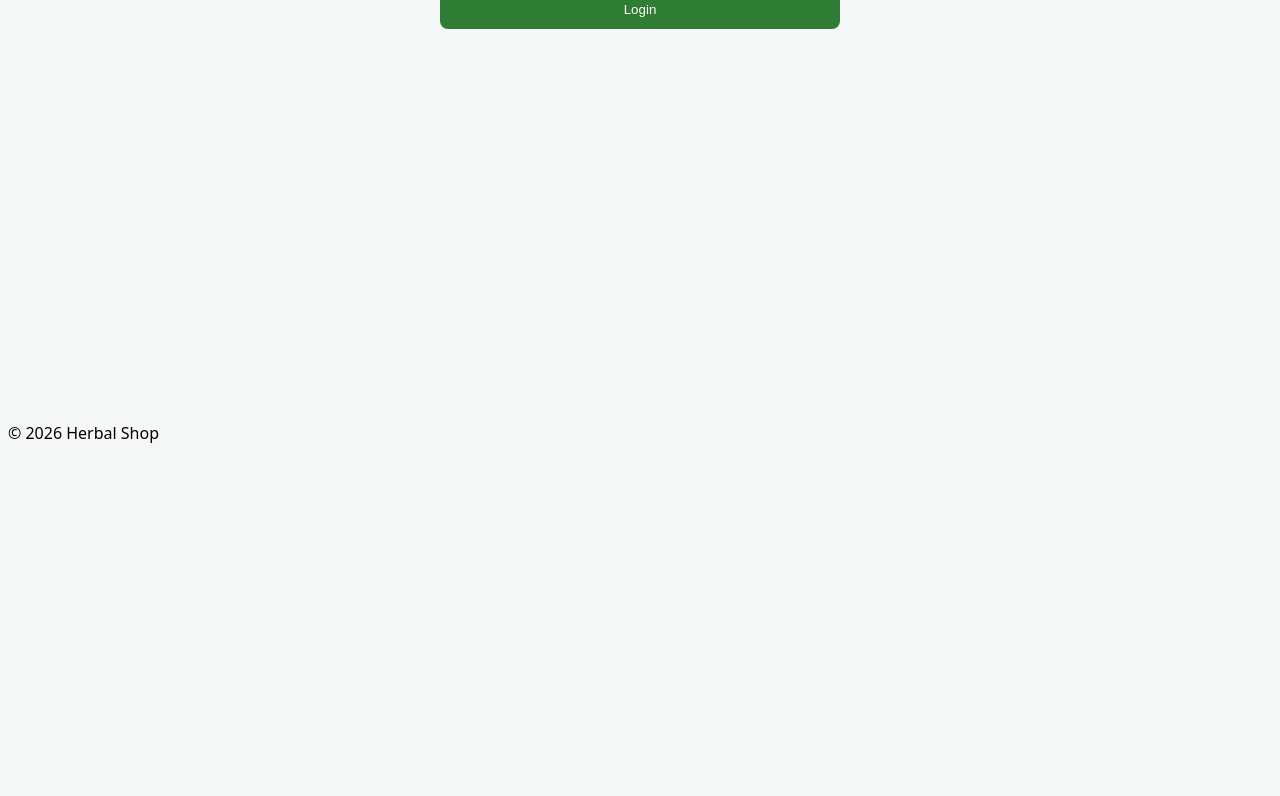
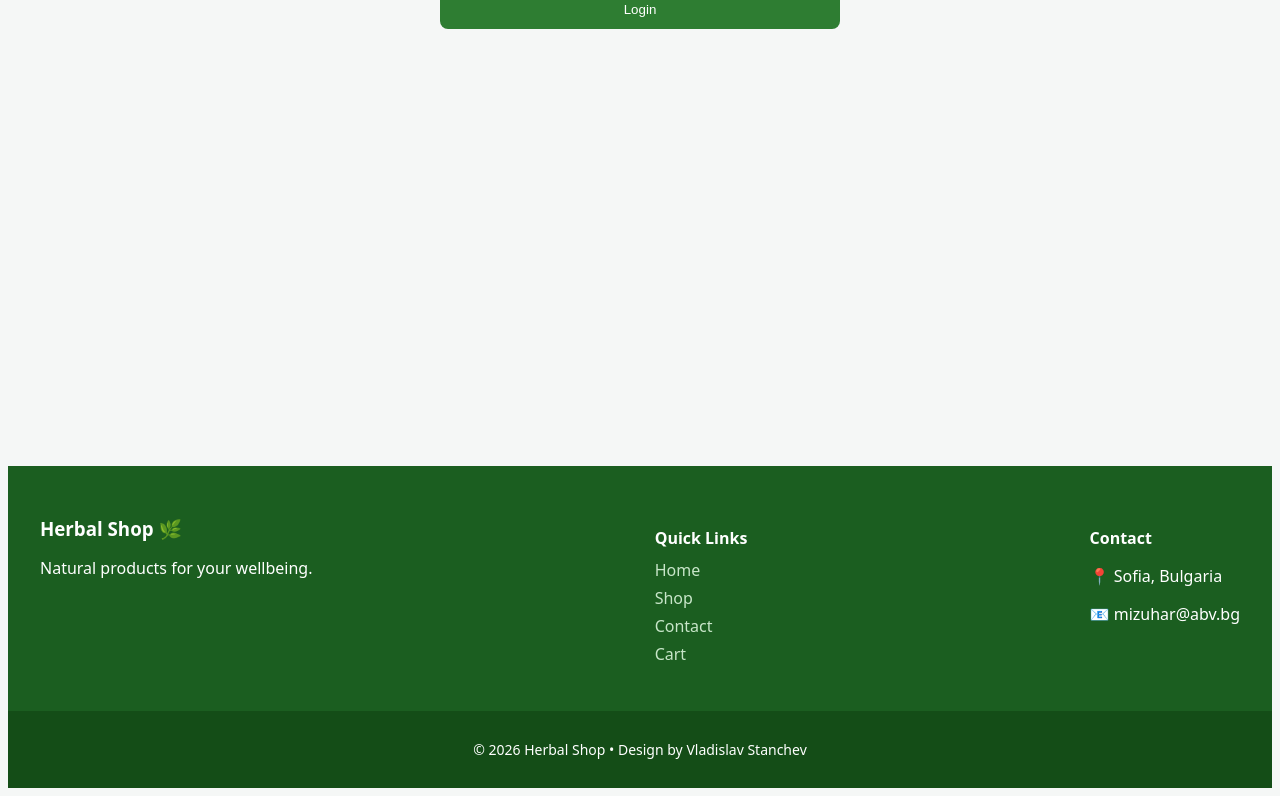
Before and after one commit to mizuhar/herbal-shop-template, a React (Vite) app: page /login in a window 1280 px wide. Shown: the part 426-1222 px from the top of the page. Before the commit the page ends 886 px from the top, so only its background shows below. Built offline with nearby package versions, Linux system fonts and the light colour scheme.

Commit message:
messages css in admin panel

```diff
--- a/src/admin/Admin.jsx
+++ b/src/admin/Admin.jsx
@@ -42,12 +42,10 @@ function Admin() {
         setMessages(messagesData);
       }
 
-
       setLoading(false);
     }
 
     init();
-
   }, [navigate]);
 
   async function updateStatus(id) {
@@ -68,13 +66,35 @@ function Admin() {
 
     setUpdatingId(null);
   }
+  async function deleteMessage(id) {
+    const confirmDelete = confirm(
+      "Are you sure you want to delete this message?",
+    );
+
+    if (!confirmDelete) return;
+
+    const { error } = await supabase.from("messages").delete().eq("id", id);
+
+    if (error) {
+      console.error(error);
+      alert("Error deleting message");
+    } else {
+      setMessages((prev) => prev.filter((msg) => msg.id !== id));
+    }
+  }
 
   if (loading) return <p>Loading orders...</p>;
 
  return (
-    <div>
+  <div className="admin-container">
     <h1>Admin Dashboard</h1>
+
+    <div className="admin-grid">
+
+      {/* 👉 ORDERS */}
+      <div className="admin-orders">
         <h2>Orders</h2>
+
         {orders.map((order) => (
           <div key={order.id} className="order-card">
             <h3>{order.customer_name}</h3>
@@ -106,9 +126,12 @@ function Admin() {
                 </li>
               ))}
             </ul>
-
           </div>
         ))}
+      </div>
+
+      {/* 👉 MESSAGES */}
+      <div className="admin-messages">
         <h2>Messages</h2>
 
         {messages.length === 0 ? (
@@ -120,9 +143,16 @@ function Admin() {
               <p>📧 {msg.email}</p>
               <p>💬 {msg.message}</p>
               <p>🕒 {new Date(msg.created_at).toLocaleString()}</p>
+
+              <button onClick={() => deleteMessage(msg.id)}>
+                Delete message
+              </button>
             </div>
           ))
         )}
+      </div>
+
+    </div>
   </div>
 );
 }
--- a/src/components/layout/Footer.jsx
+++ b/src/components/layout/Footer.jsx
@@ -1,13 +1,32 @@
 export default function Footer() {
+  return (
+    <footer className="footer">
+      <div className="footer-container">
 
-  return (
+        <div className="footer-brand">
+          <h3>Herbal Shop 🌿</h3>
+          <p>Natural products for your wellbeing.</p>
+        </div>
 
-    <footer>
+        <div className="footer-links">
+          <h4>Quick Links</h4>
+          <a href="/">Home</a>
+          <a href="/shop">Shop</a>
+          <a href="/contact">Contact</a>
+          <a href="/cart">Cart</a>
+        </div>
 
-      <p>© 2026 Herbal Shop</p>
+        <div className="footer-contact">
+          <h4>Contact</h4>
+          <p>📍 Sofia, Bulgaria</p>
+          <p>📧 mizuhar@abv.bg</p>
+        </div>
 
+      </div>
+
+      <div className="footer-bottom">
+        <p>© 2026 Herbal Shop • Design by Vladislav Stanchev</p>
+      </div>
     </footer>
-
-  );
-
+  )
 }
--- a/src/styles/admin.css
+++ b/src/styles/admin.css
@@ -60,3 +60,31 @@
 .message-card h3 {
   margin-bottom: 5px;
 }
+.message-card button:hover {
+  background: #b71c1c;
+}
+.admin-container {
+  max-width: 1200px;
+  margin: auto;
+  padding: 20px;
+}
+
+.admin-grid {
+  display: grid;
+  grid-template-columns: 2fr 1fr;
+  gap: 30px;
+}
+
+.admin-orders,
+.admin-messages {
+  background: white;
+  padding: 20px;
+  border-radius: 12px;
+}
+
+/* mobile */
+@media (max-width: 768px) {
+  .admin-grid {
+    grid-template-columns: 1fr;
+  }
+}
--- a/src/styles/global.css
+++ b/src/styles/global.css
@@ -1,5 +1,15 @@
+:root {
+  --green: #2e7d32;
+  --green-dark: #1b5e20;
+  --bg: #f5f7f6;
+  --card: #ffffff;
+  --text: #1c1c1c;
+}
+
+
 body {
-  background: #f5f7f6;
+  background: var(--bg);
+  color: var(--text);
   font-family: system-ui, sans-serif;
 }
 button {
@@ -14,7 +24,7 @@ button {
 }
 
 button:hover {
-  background: #1b5e20;
+  background: var(--green-dark);
 }
 .navbar {
   display: flex;
@@ -49,6 +59,43 @@ button:hover {
   padding: 6px 12px;
   border-radius: 6px;
 }
+.footer {
+  background: #1b5e20;
+  color: white;
+  margin-top: 60px;
+}
+
+.footer-container {
+  max-width: 1200px;
+  margin: auto;
+  padding: 40px 20px;
+  display: flex;
+  justify-content: space-between;
+  gap: 40px;
+  flex-wrap: wrap;
+}
+
+.footer h3, .footer h4 {
+  margin-bottom: 10px;
+}
+
+.footer a {
+  display: block;
+  color: #c8e6c9;
+  text-decoration: none;
+  margin-bottom: 6px;
+}
+
+.footer a:hover {
+  color: white;
+}
+
+.footer-bottom {
+  text-align: center;
+  padding: 15px;
+  background: #144d17;
+  font-size: 14px;
+}
 
 @media (max-width: 768px) {
   .navbar {
```
Lines whose indentation alone changed are shown as unchanged.
